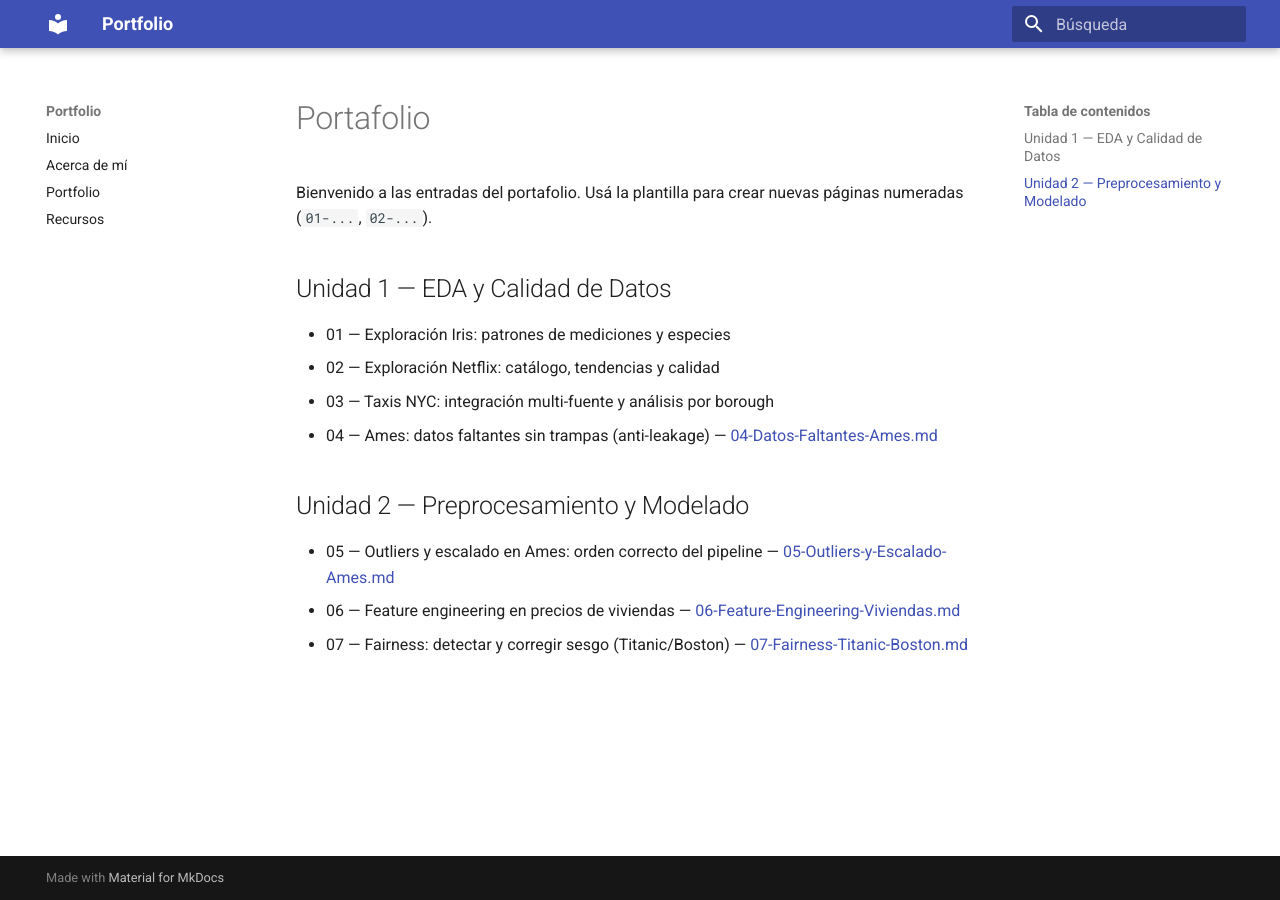
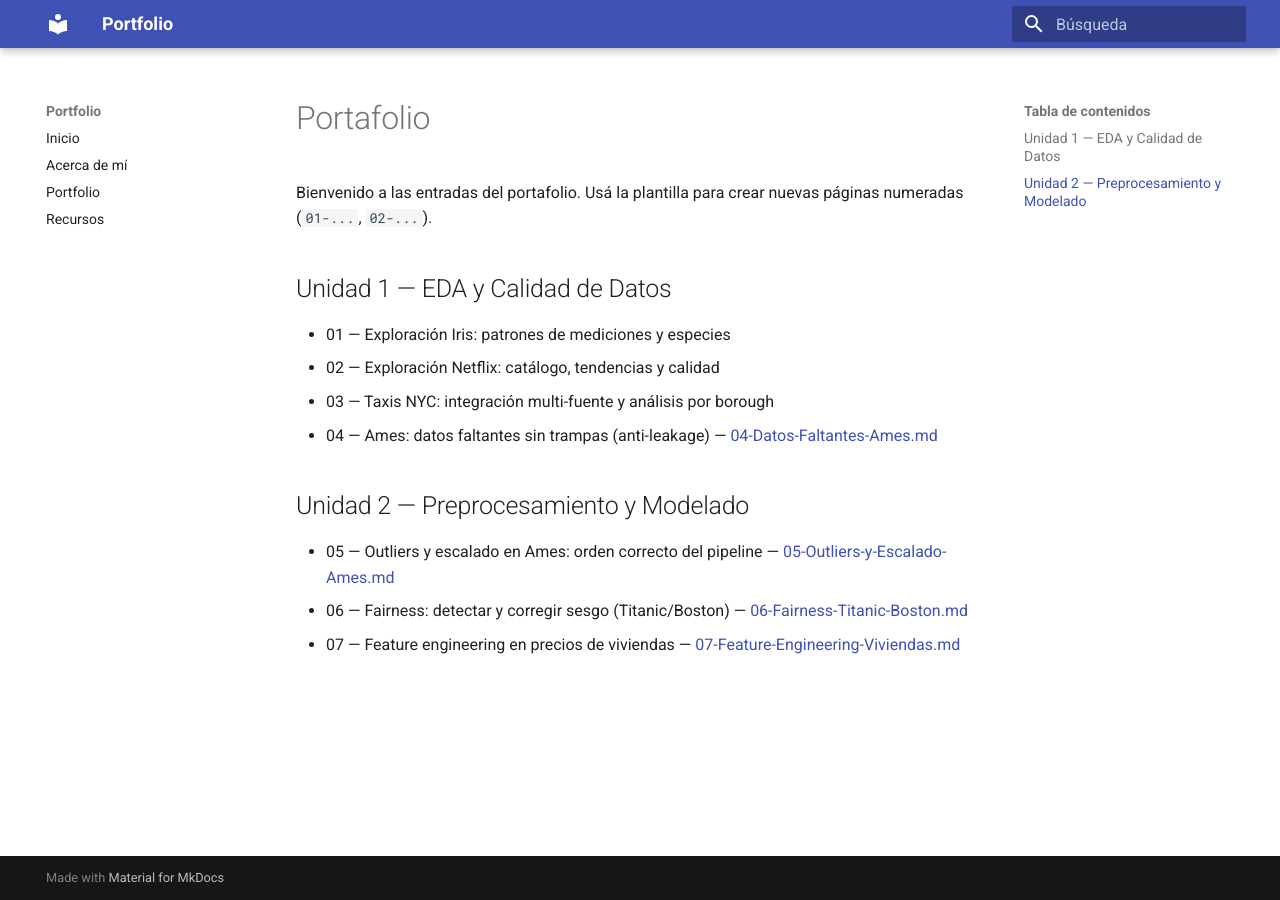
Before and after one commit to Santifer0/portafolioIA, an MkDocs documentation site: the page built from docs/portfolio/index.md, in a window 1280 px wide. Built offline with MkDocs 1.6.1 and Material for MkDocs 9.7.7, drawn with Linux system fonts in a browser that asks for light colours.

```diff
--- a/docs/portfolio/index.md
+++ b/docs/portfolio/index.md
@@ -16,5 +16,5 @@ Bienvenido a las entradas del portafolio. Usá la plantilla para crear nuevas p
 
 ## Unidad 2 — Preprocesamiento y Modelado
 - 05 — Outliers y escalado en Ames: orden correcto del pipeline — [05-Outliers-y-Escalado-Ames.md](05-Outliers-y-Escalado-Ames.md)
-- 06 — Feature engineering en precios de viviendas — [06-Feature-Engineering-Viviendas.md](06-Feature-Engineering-Viviendas.md)
-- 07 — Fairness: detectar y corregir sesgo (Titanic/Boston) — [07-Fairness-Titanic-Boston.md](07-Fairness-Titanic-Boston.md)
+- 06 — Fairness: detectar y corregir sesgo (Titanic/Boston) — [06-Fairness-Titanic-Boston.md](06-Fairness-Titanic-Boston.md)
+- 07 — Feature engineering en precios de viviendas — [07-Feature-Engineering-Viviendas.md](07-Feature-Engineering-Viviendas.md)
```
